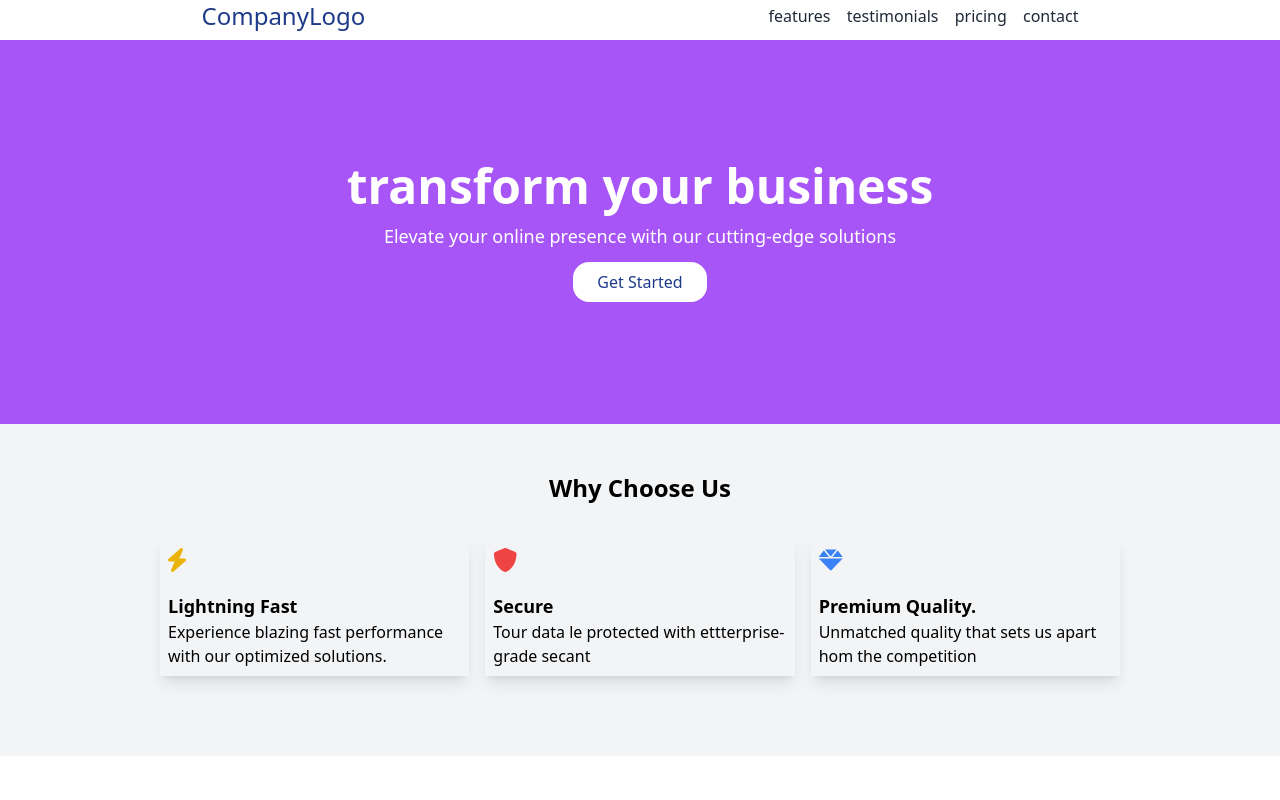
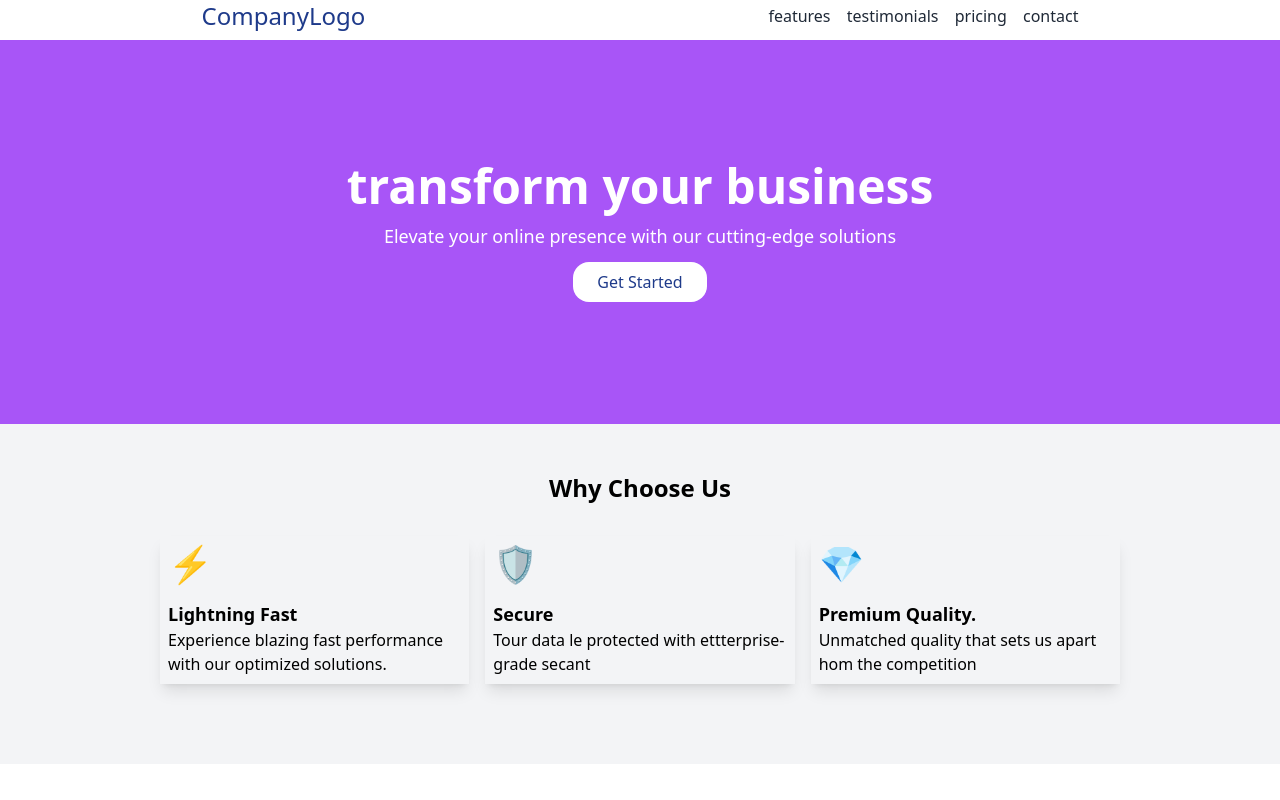
Before and after one commit to axmedjaa/landing-page, a plain HTML site: page index.html in a window 1280 px wide. Shown: the top 800 px of the page. Drawn offline with nearby package versions, Linux system fonts and the light colour scheme.

Commit message:
updating file

```diff
--- a/index.html
+++ b/index.html
@@ -39,7 +39,7 @@
             <!-- box1 -->
              <div class="flex flex-col p-2  shadow-lg">
                 <div class="text-yellow-500 text-2xl mb-4">
-                    <i class="fas fa-bolt"></i>
+                    <div class="text-4xl">⚡</div>
                 </div>
                 <h1 class="text-base md:text-lg font-bold">Lightning Fast</h1>
                 <p class="font-light">Experience blazing fast performance with our optimized solutions.</p>
@@ -47,7 +47,7 @@
             <!-- box2-->
              <div class="flex flex-col p-2 shadow-lg">
                 <div class="text-red-500 text-2xl mb-4">
-                    <i class="fas fa-shield-alt"></i>
+                    <div class="text-4xl">🛡</div>
                   </div>
                 <h1 class="text-base md:text-lg font-bold">Secure</h1>
                 <p class="font-light">Tour data le protected with ettterprise-grade secant</p>
@@ -55,7 +55,7 @@
             <!-- box3 -->
              <div class="flex flex-col p-2 shadow-lg">
                 <div class="text-blue-500 text-2xl mb-4">
-                    <i class="fas fa-gem"></i>
+                    <div class="text-4xl">💎</div>
                   </div>
                 <h1 class="text-base md:text-lg font-bold">Premium Quality.</h1>
                 <p class="font-light">Unmatched quality that sets us apart hom the competition</p>
```
